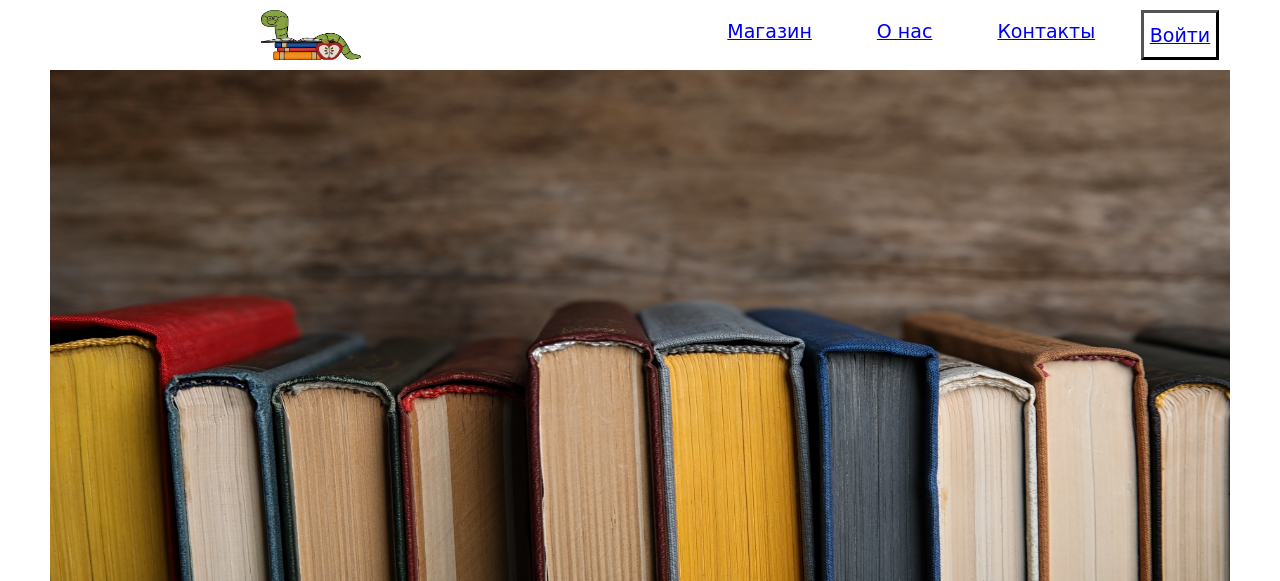
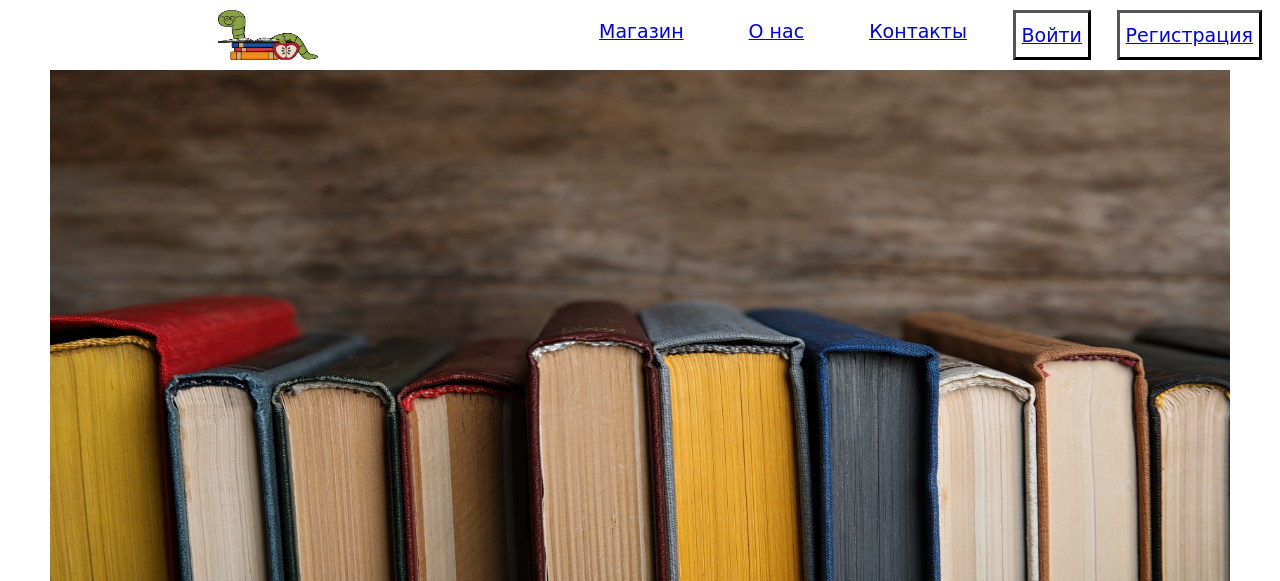
Before and after one commit to ktodkf/Library, a PHP site: page / in a window 1280 px wide. Shown: the top 581 px of the page. Run offline with PHP 8.4, Linux system fonts and the light colour scheme.

Commit message:
вход/регистрация

```diff
--- a/index.php
+++ b/index.php
@@ -15,12 +15,15 @@
        <div class="logo">
             <a href="#navigation"><img src="images/book_cherv.png" class="logo_img"></a>
        </div>
-       <div style="display: flex;">
+
+        <div style="display: flex;">
             <li class="list"><a href="#shop" class="shop"> Магазин</a></li>
             <li class="list"><a href="#about_us" class="about_us"> О нас</a> </li>
             <li class="list"><a href="#contact" class="contact"> Контакты</a> </li>
-            <button class="list_button"><a href="signup.php" class="entry_link" >Войти</a></button>
+            <button class="list_button"><a href="php/up.php" class="entry_link" >Войти</a></button>
+            <button class="list_button"><a href="signup.php" class="entry_link" >Регистрация</a></button>
         </div>
+
     </div>
     <img class="background" src="images/background.jpeg">
 
--- a/php/auth.php
+++ b/php/auth.php
@@ -1,8 +1,7 @@
 <?php
+include "up.php"
 	$login= filter_var(trim($_POST['login']), FILTER_SANITIZE_STRING);
 	$pass= filter_var(trim($_POST['pass']), FILTER_SANITIZE_STRING);
-
-
 
 	$pass= md5($pass."ghjkl12dsgfhd34");
 
@@ -18,7 +17,7 @@
 	}
 
 	setcookie('user', $user['name'], time() + 3600, "/");
-
+	$check = 0;
 	$mysql->close();
 	header('Location: ../index.php');
 ?>
```
